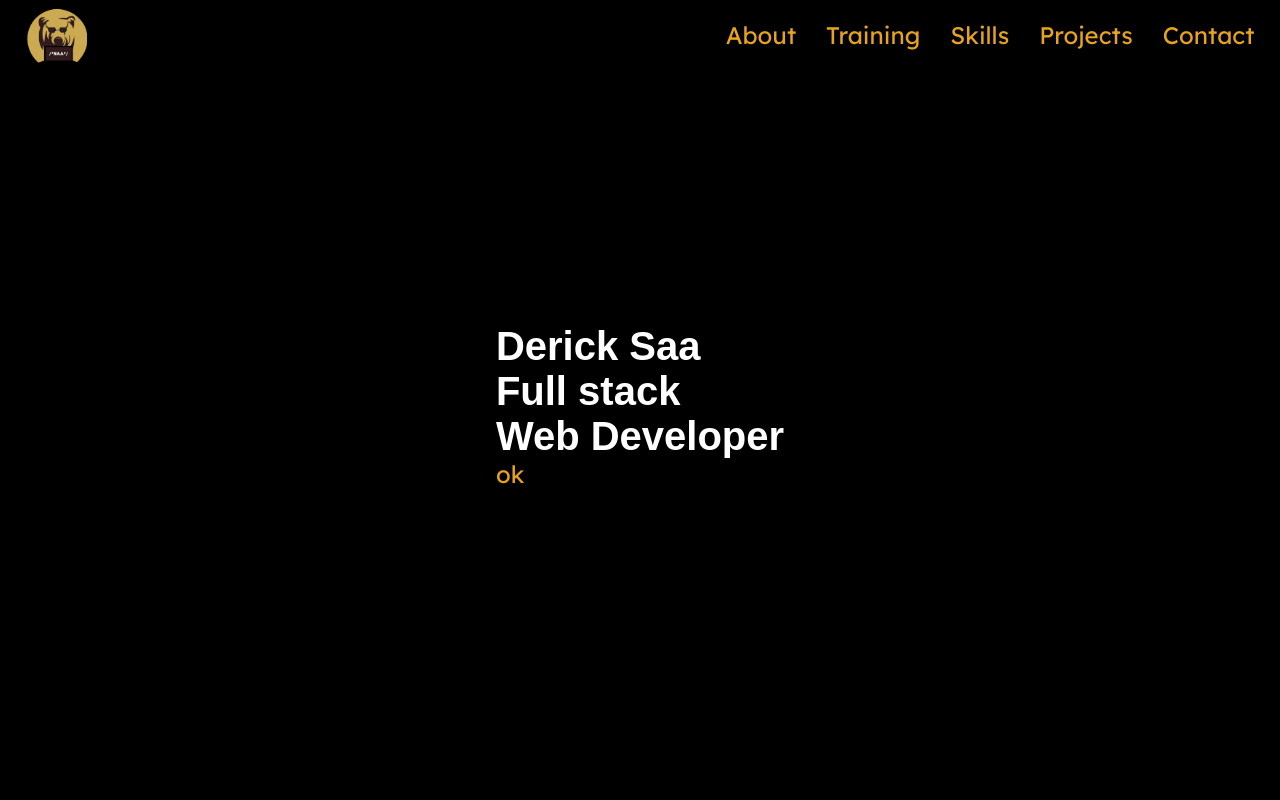
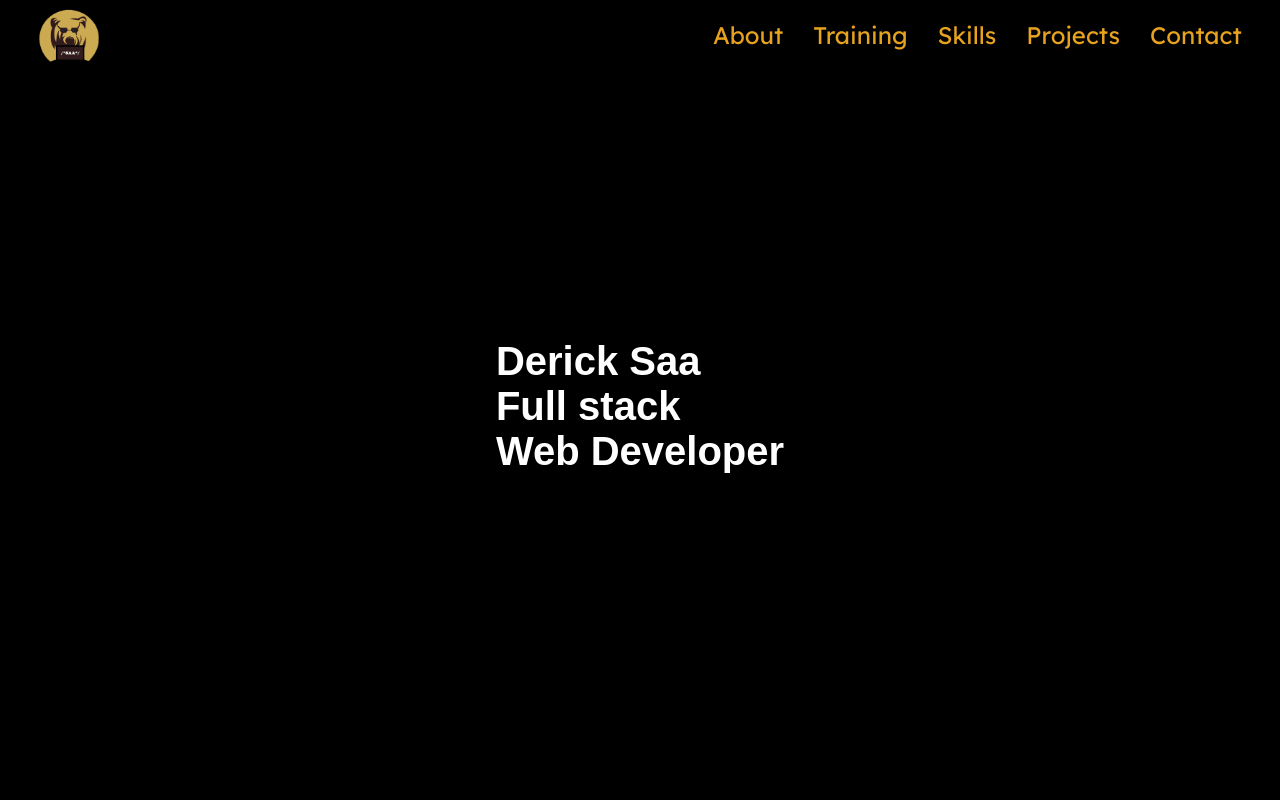
Before and after one commit to dericksaa/Portafolio-, a React (Create React App) app: page / in a window 1280 px wide. Shown: the top 800 px of the page. Built offline with nearby package versions, Linux system fonts and the light colour scheme; a web font is replaced by a local one.

Commit message:
menu final

```diff
--- a/src/Components/Header.jsx
+++ b/src/Components/Header.jsx
@@ -11,8 +11,9 @@ const Header = () => {
   return (
     <header className='header'>
         <div className='logoso'></div>
+        <div className='hamburguesa'>
           <button className='menuButtom' onClick={camb}>
-          <svg xmlns="http://www.w3.org/2000/svg" width="46" height="46" fill="white" viewBox="0 0 16 16">
+            <svg xmlns="http://www.w3.org/2000/svg" width="46" height="46" fill="#E7A21E" viewBox="0 0 16 16">
             <path fill-rule="evenodd" d="M2.5 12a.5.5 0 0 1 .5-.5h10a.5.5 0 0 1 0 1H3a.5.5 0 0 1-.5-.5zm0-4a.5.5 0 0 1 .5-.5h10a.5.5 0 0 1 0 1H3a.5.5 0 0 1-.5-.5zm0-4a.5.5 0 0 1 .5-.5h10a.5.5 0 0 1 0 1H3a.5.5 0 0 1-.5-.5z"/>
           </svg>
           </button>
@@ -23,6 +24,7 @@ const Header = () => {
             <a href="">Projects</a>
             <a href="">Contact</a>
           </nav>
+        </div>
     </header>
   )
 }
--- a/src/Components/Home.jsx
+++ b/src/Components/Home.jsx
@@ -59,7 +59,6 @@ const Home = (props) => {
       <h1>{textArray[activeText]}</h1>
       <h1>Full stack </h1>
       <h1>Web Developer</h1>
-      <a href="">ok</a>
     </div>
   );
 };
--- a/src/Components/header.css
+++ b/src/Components/header.css
@@ -9,7 +9,7 @@
     justify-content: space-between;
     align-items: center;
     background-color: black;
-    padding: 0.3% 2%;
+    padding: 0.3% 3%;
     min-height: 70px;
 }
 
@@ -18,7 +18,7 @@
     aspect-ratio: 1;
     background-size: cover;
     width: 5%;
-    min-height: 63px;
+    min-width: 50px;
 }
 
 .menuButtom{
@@ -29,6 +29,7 @@
 
 .nav{
     display: flex;
+    justify-content: space-around;
     gap: 30px;
 }
 
@@ -41,6 +42,7 @@ a{
 }
 
 @media screen and (max-width:700px){
+
     .menuButtom{
         display: flex;
     }
@@ -50,5 +52,6 @@ a{
     }
     .nav.isActive{
         display: flex;
+        justify-content: center;
     }
 }
```
Lines whose indentation alone changed are shown as unchanged.
